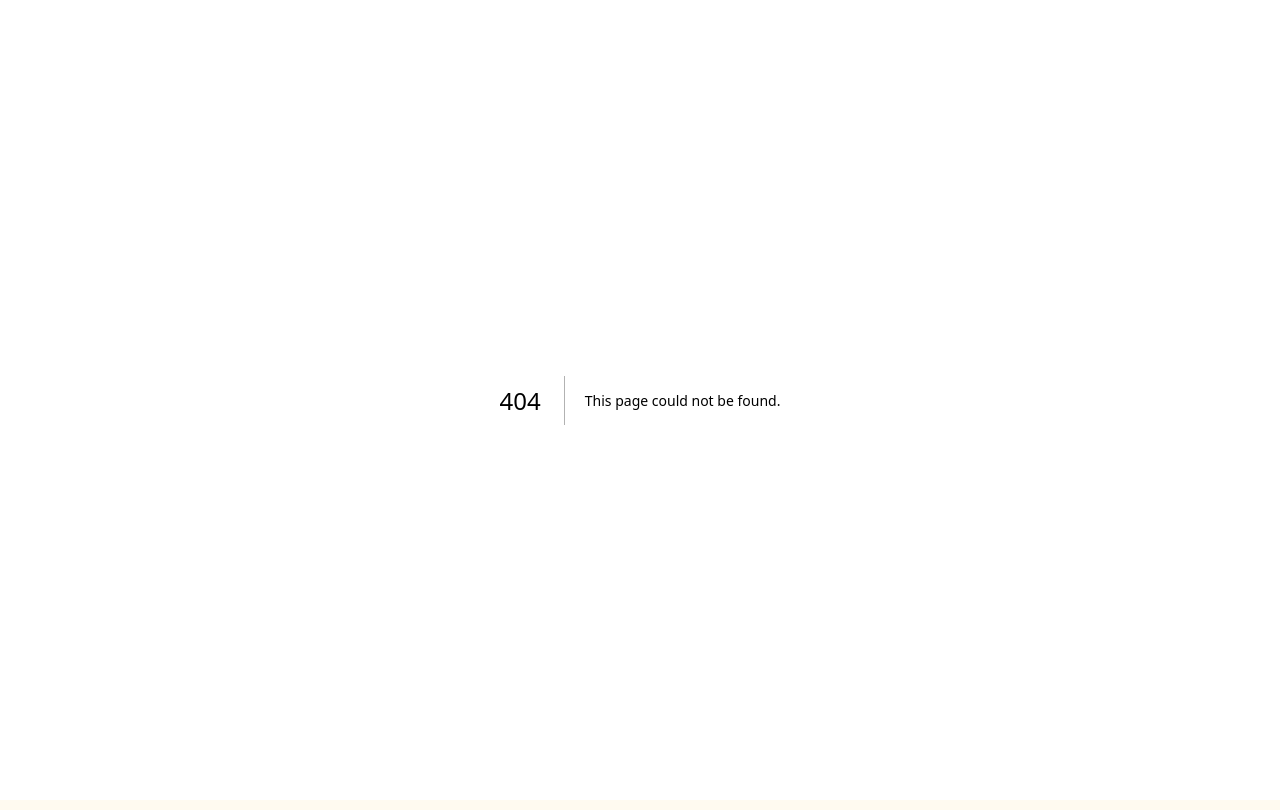
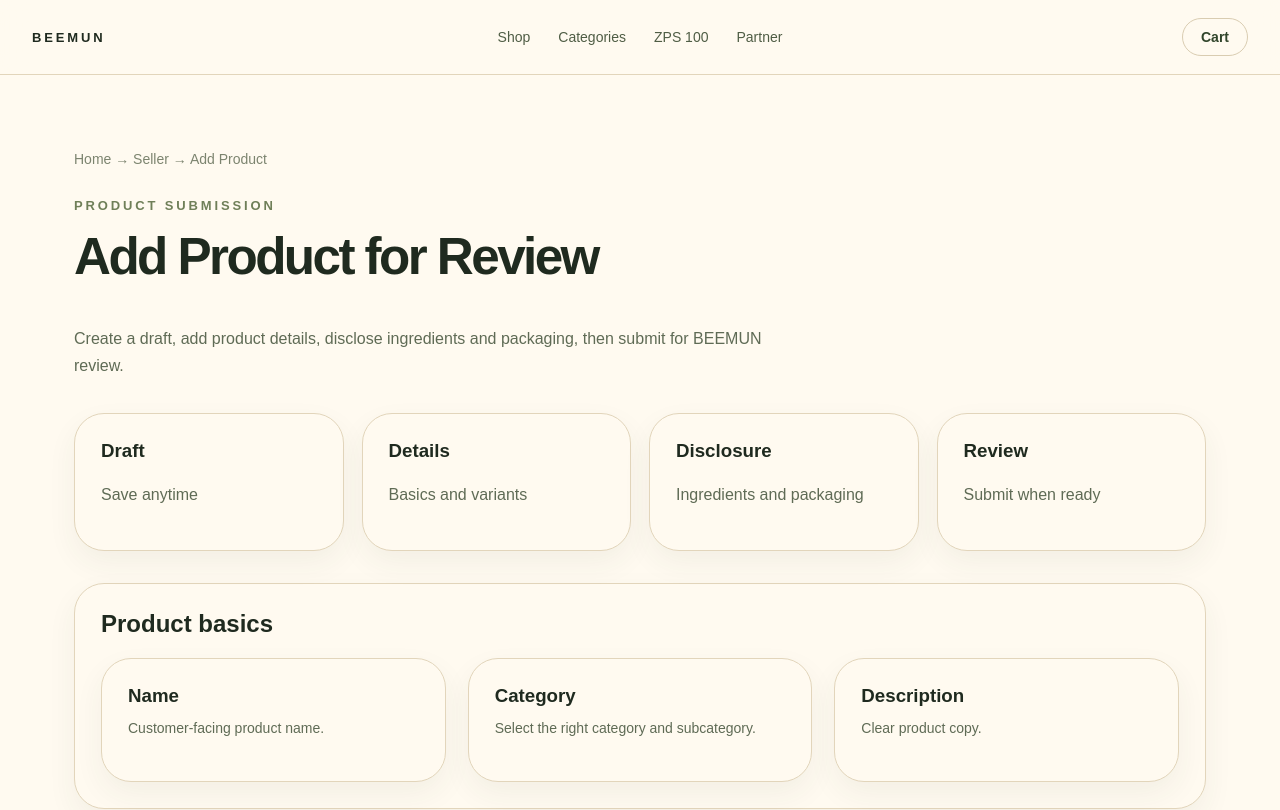
Before and after one commit to reveritnow/beemun-frontend, a Next.js app: page /seller/products/new in a window 1280 px wide. Before the commit this address had no page. Shown: the top 810 px of the page. Built offline with nearby package versions, Linux system fonts and the light colour scheme.

Commit message:
Add real seller product route

```diff
--- /dev/null
+++ b/src/app/seller/products/new/page.tsx
@@ -0,0 +1,5 @@
+import SellerProductView from '@/components/pages/SellerProductView'
+
+export default function SellerNewProductPage() {
+  return <SellerProductView />
+}
```
